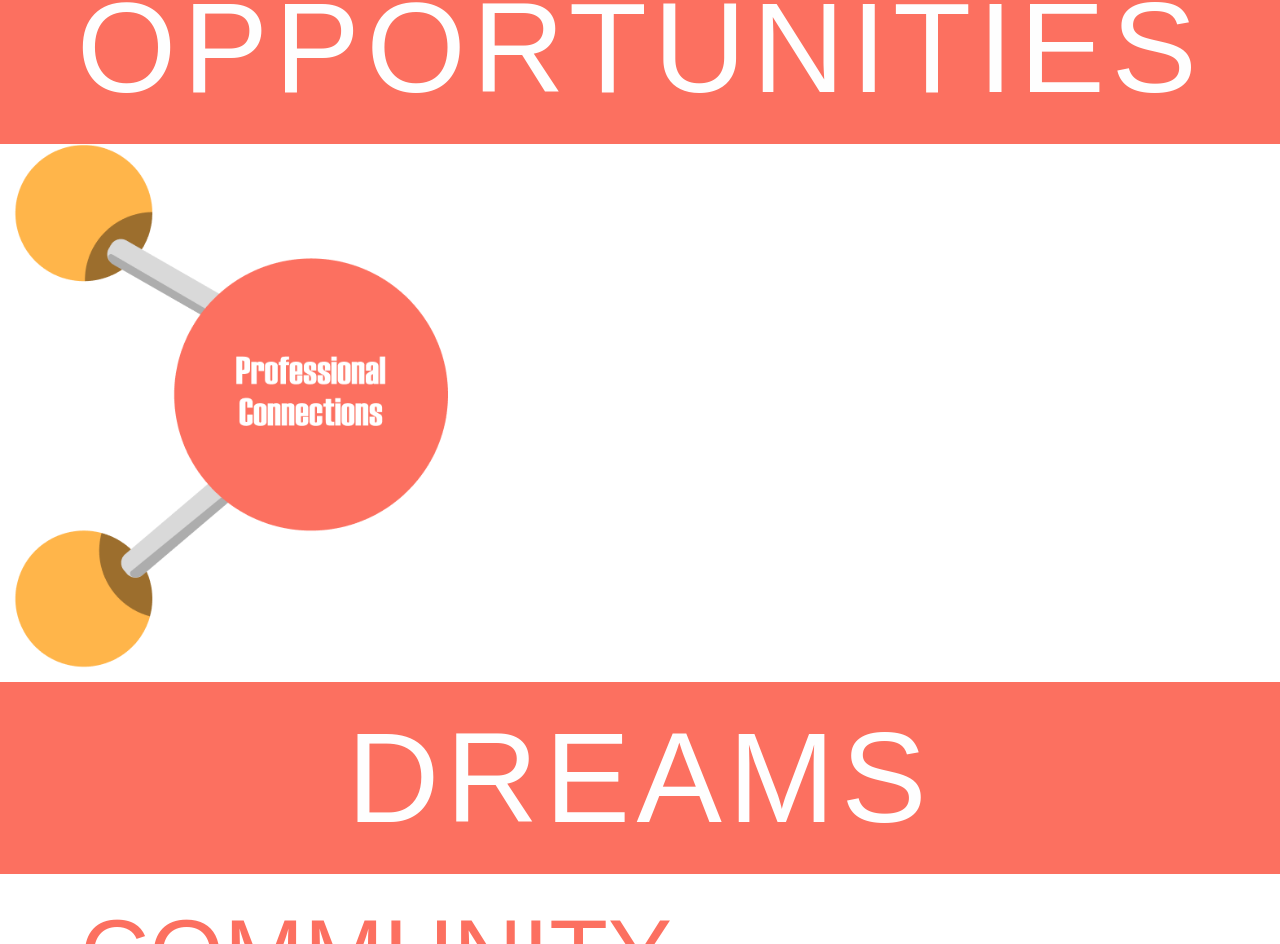
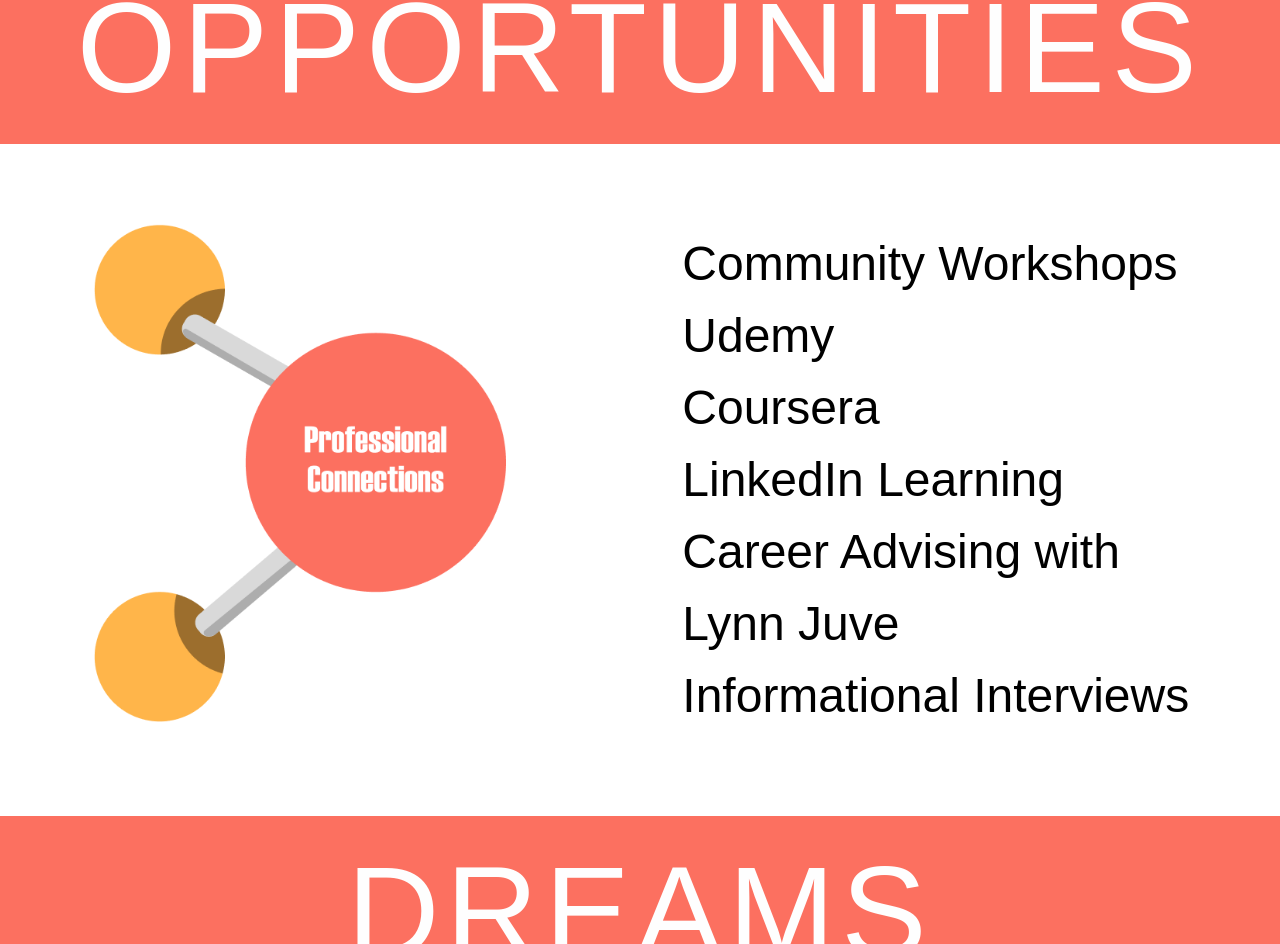
Before and after one commit to KevinLaird/leadership-profile, a React (Vite) app: page / in a window 1280 px wide. Shown: the part 2816-3760 px from the top of the page. Built offline with nearby package versions, Linux system fonts and the light colour scheme; a web font is replaced by a local one.

Commit message:
Added opportunities section

```diff
--- a/src/sections/Opportunities.jsx
+++ b/src/sections/Opportunities.jsx
@@ -1,11 +1,20 @@
+import ImageWithListItem from '../components/ImageWithListItem';
+import styles from './Opportunities.module.css';
+
 const Opportunities = () => {
+  const imageSource = '/assets/connectionsGraphic.png'; // Provide the actual image URL
+  const listItems = [
+    'Community Workshops',
+    'Udemy',
+    'Coursera',
+    'LinkedIn Learning',
+    'Career Advising with Lynn Juve',
+    'Informational Interviews',
+  ]; // Provide your list items
+
   return (
-    <div>
-      <img
-        src="./assets/connectionsGraphic.png"
-        alt="Graphic communicating connecting with professionals in the industry. Large orange sphere connected to two smaller yellow spheres."
-        className="w-full max-w-md max-h-60 lg:max-h-full object-contain" // Preserve aspect ratio
-      />
+    <div className={styles.container}>
+      <ImageWithListItem imageSrc={imageSource} listItem={listItems} />
     </div>
   );
 };
--- /dev/null
+++ b/src/sections/Opportunities.module.css
@@ -0,0 +1,16 @@
+.container {
+  margin: 5rem;
+}
+
+@media screen and (max-width: 1024px) {
+  .container {
+    margin: 4rem; /* Adjust margin for medium-sized screens */
+  }
+}
+
+/* Responsive styles for mobile */
+@media screen and (max-width: 768px) {
+  .container {
+    margin: 2rem; /* Adjust margin for small screens */
+  }
+}
```
